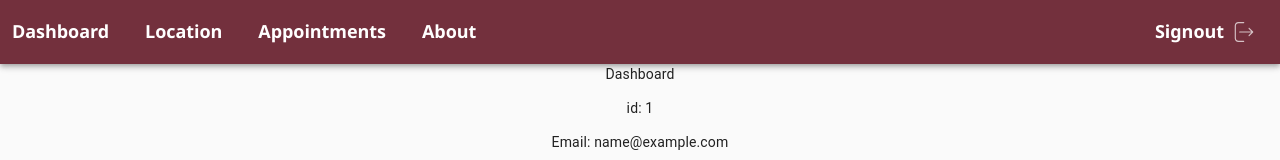
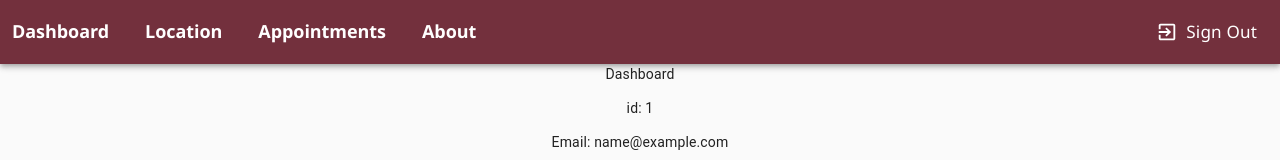
Before and after one commit to BerkanYuksel25/medical-consultation-react-app, a React (Create React App) app: page /DashboardPage in a window 1280 px wide. Shown: the top 160 px of the page. Built offline with nearby package versions, Linux system fonts and the light colour scheme; no server answers; sample sign-in values are in the browser's storage; what google-maps-react would draw is missing.

Commit message:
Used material styling for location page and made sign out a button.

```diff
--- a/src/Views/LocationPage.js
+++ b/src/Views/LocationPage.js
@@ -1,24 +1,13 @@
 import React, { Component } from "react";
-import GlobalLayout from "../Components/GlobalLayout";
-import { Typography, makeStyles } from "@material-ui/core";
+import { Map, GoogleApiWrapper, Marker } from "google-maps-react";
+import { withStyles, CircularProgress } from "@material-ui/core";
 
-import {
-  Map,
-  GoogleApiWrapper,
-  Marker,
-  InfoWindow,
-  HeatMap,
-} from "google-maps-react";
-
-import Grid from "@material-ui/core/Grid";
-import { withRouter } from "react-router-dom";
-import CircularProgress from "@material-ui/core/CircularProgress";
-
-
-const mapStyles = {
-  width: "100%",
-  height: "100%",
-  position: "relative",
+const styles = {
+  map: {
+    width: "100%",
+    height: "100%",
+    position: "relative",
+  },
 };
 
 class LocationPage extends Component {
@@ -97,11 +86,9 @@ class LocationPage extends Component {
       <div>
         {this.state.readyMap ? (
           <Map
-            className="map"
-            style={{ height: "100%", position: "relative", width: "100%" }}
+            className={styles.map}
             google={this.props.google}
             zoom={this.state.zoom}
-            style={mapStyles}
             initialCenter={{
               lat: this.state.currentLatLng.lat,
               lng: this.state.currentLatLng.lng,
@@ -130,9 +117,7 @@ class LocationPage extends Component {
   }
 }
 
-export default withRouter(
-  GoogleApiWrapper({
-    apiKey: "AIzaSyB9txFFascb8Jcj8qV6ET2mtXZtwqqzMiU",
-    libraries: ["visualization"],
-  })(LocationPage)
-);
+export default GoogleApiWrapper({
+  apiKey: "AIzaSyB9txFFascb8Jcj8qV6ET2mtXZtwqqzMiU",
+  libraries: ["visualization"],
+})(withStyles(styles)(LocationPage));
--- a/src/Views/Navbar.js
+++ b/src/Views/Navbar.js
@@ -1,23 +1,22 @@
 import React, { Component } from "react";
 import { auth } from "../Services/firebase";
 
-import {
-  BrowserRouter as Router,
-  Switch,
-  Route,
-  withRouter,
-} from "react-router-dom";
+import { Switch, Route } from "react-router-dom";
 
 import LocationPage from "./LocationPage";
 import DashboardPage from "./DashboardPage";
 import About from "./AboutPage";
 import AppointmentsPage from "./AppointmentsPage";
 
+import {
+  Button,
+  withStyles,
+  AppBar,
+  Toolbar,
+  Typography,
+} from "@material-ui/core";
 
-import { withStyles } from "@material-ui/core/styles";
-import AppBar from "@material-ui/core/AppBar";
-import Toolbar from "@material-ui/core/Toolbar";
-import Typography from "@material-ui/core/Typography";
+import ExitToAppIcon from "@material-ui/icons/ExitToApp";
 
 const styles = {
   root: {
@@ -28,15 +27,6 @@ const styles = {
     cursor: "pointer",
     marginRight: "2em",
   },
-};
-
-var logoutImgStyle = {
-  width: "20px",
-  filter: "brightness(0) invert(1) opacity(70%)",
-  cursor: "pointer",
-  height: "20px",
-  marginRight: "1em",
-  marginTop: "1px"
 };
 
 class Navbar extends Component {
@@ -69,7 +59,6 @@ class Navbar extends Component {
   };
 
   render() {
-    const logoutImg = "/static/logout.svg";
     return (
       <div>
         <div className={styles.root}>
@@ -78,6 +67,7 @@ class Navbar extends Component {
               <div style={{ width: "50%" }}>
                 <Typography
                   name="DashboardPage"
+                  component="p"
                   variant="h4"
                   color="inherit"
                   style={{
@@ -92,6 +82,7 @@ class Navbar extends Component {
                 <Typography
                   name="LocationPage"
                   variant="h4"
+                  component="p"
                   color="inherit"
                   style={{
                     cursor: "pointer",
@@ -105,6 +96,7 @@ class Navbar extends Component {
                 <Typography
                   name="AppointmentsPage"
                   variant="h4"
+                  component="p"
                   color="inherit"
                   style={{
                     cursor: "pointer",
@@ -118,6 +110,7 @@ class Navbar extends Component {
                 <Typography
                   name="About"
                   variant="h4"
+                  component="p"
                   color="inherit"
                   style={{
                     cursor: "pointer",
@@ -137,19 +130,17 @@ class Navbar extends Component {
                   justifyContent: "flex-end",
                 }}
               >
-                <Typography
-                  variant="h4"
+                <Button
+                  size="large"
                   color="inherit"
-                  style={{ marginRight: "10px" }}
+                  component="p"
+                  startIcon={<ExitToAppIcon />}
+                  disableElevation
+                  disableRipple
+                  onClick={this.handleSignout}
                 >
-                  Signout
-                </Typography>
-                <img
-                  src={logoutImg}
-                  alt="Logout"
-                  style={logoutImgStyle}
-                  onClick={this.handleSignout}
-                />
+                  Sign Out
+                </Button>
               </div>
             </Toolbar>
           </AppBar>
@@ -160,7 +151,11 @@ class Navbar extends Component {
             <Route exact path="/DashboardPage" component={DashboardPage} />
             <Route exact path="/About" component={About} />
             <Route exact path="/LocationPage" component={LocationPage} />
-            <Route exact path="/AppointmentsPage" component={AppointmentsPage} />
+            <Route
+              exact
+              path="/AppointmentsPage"
+              component={AppointmentsPage}
+            />
           </Switch>
         </div>
       </div>
@@ -168,4 +163,4 @@ class Navbar extends Component {
   }
 }
 
-export default withRouter(withStyles(styles)(Navbar));
+export default withStyles(styles)(Navbar);
```
